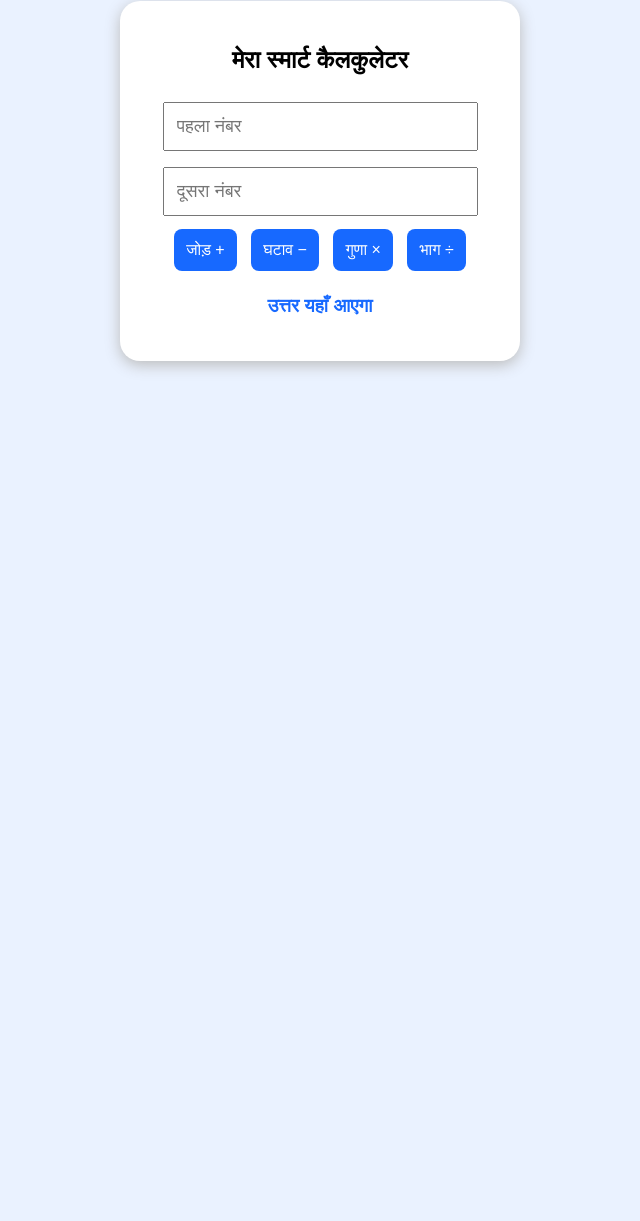
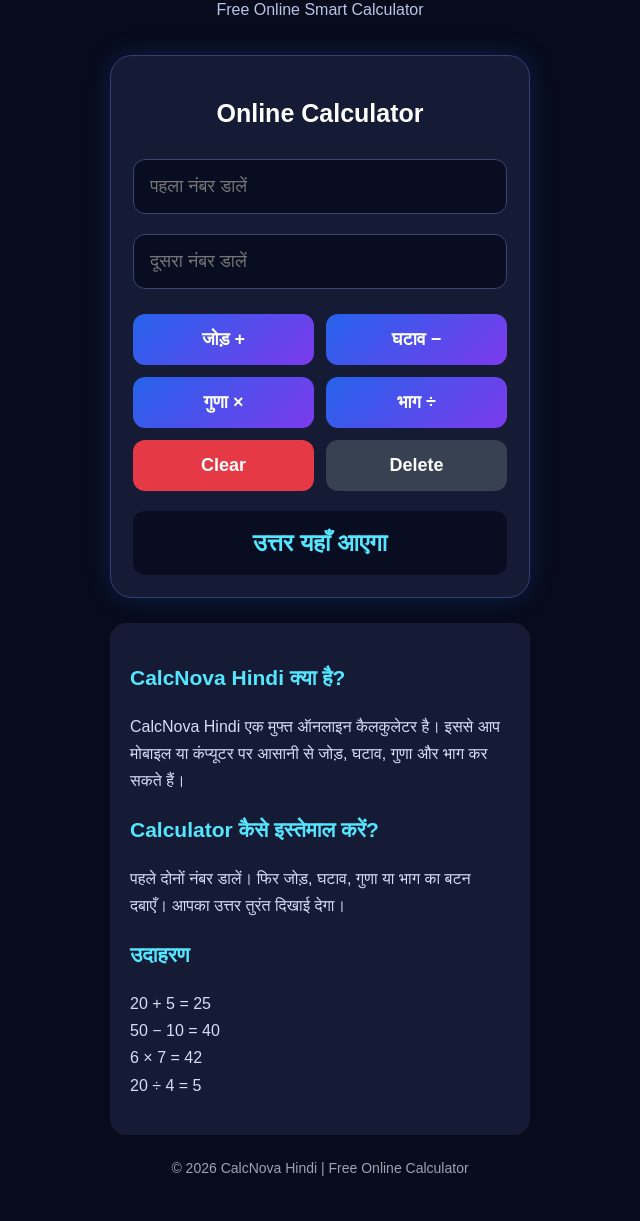
Before and after one commit to nikhilsankrot43-ops/my-calculator-pro-, a plain HTML site: page index.html in a window 1280 px wide. Shown: the part 90-1311 px from the top of the page, without its empty margins (320-960 px from the left). Before the commit the page ends 800 px from the top, so only its background shows below. Drawn offline with Linux system fonts and the light colour scheme.

Commit message:
Update index.html

```diff
--- a/index.html
+++ b/index.html
@@ -1,88 +1,278 @@
-<h1>My Calculator Pro - Online Calculator</h1>
+
 <!DOCTYPE html>
-<html>
+<html lang="hi">
 <head>
-<title>My Calculator Pro - Free Online Calculator</title>
-<meta name=<meta name="description" content="My Calculator Pro is a free online calculator for addition, subtraction, multiplication and division.">
+<meta charset="UTF-8">
+<meta name="viewport" content="width=device-width, initial-scale=1.0">
+
+<title>CalcNova Hindi - Free Online Calculator</title>
+
+<meta name="description" content="CalcNova Hindi एक मुफ्त ऑनलाइन कैलकुलेटर है। जोड़, घटाव, गुणा और भाग आसानी से करें।">
+
+<meta name="robots" content="index,follow">
+
+<link rel="canonical" href="https://nikhilsankrot43-ops.github.io/my-calculator-pro/">
+
+<meta property="og:title" content="CalcNova Hindi - Online Calculator">
+<meta property="og:description" content="Free online calculator for addition, subtraction, multiplication and division.">
+<meta property="og:type" content="website">
+<meta property="og:url" content="https://nikhilsankrot43-ops.github.io/my-calculator-pro/">
+
 <style>
-    body {
-      font-family: Arial, sans-serif;
-      background: #eaf2ff;
-      text-align: center;
-      padding: 25px;
+* {
+  box-sizing: border-box;
 }
 
-    .box {
-      background: white;
-      padding: 25px;
-      border-radius: 20px;
-      max-width: 350px;
+body {
+  margin: 0;
+  font-family: Arial, sans-serif;
+  background: #080b1c;
+  color: white;
+  padding: 20px;
+}
+
+header {
+  text-align: center;
+  padding: 20px 0;
+}
+
+.logo {
+  font-size: 30px;
+  font-weight: bold;
+  color: #55e6ff;
+}
+
+header p {
+  color: #b8c5e8;
+}
+
+.container {
+  max-width: 420px;
   margin: auto;
-      box-shadow: 0 4px 15px #bbbbbb;
+}
+
+.calculator {
+  background: #151b35;
+  padding: 22px;
+  border-radius: 22px;
+  border: 1px solid #343e70;
+  box-shadow: 0 0 25px #1649a455;
+}
+
+h1 {
+  font-size: 25px;
+  text-align: center;
+  color: #ffffff;
 }
 
 input {
-      width: 90%;
-      padding: 12px;
-      margin: 8px 0;
+  width: 100%;
+  padding: 16px;
+  margin: 10px 0;
+  border: 1px solid #39476e;
+  border-radius: 12px;
+  background: #080d22;
+  color: white;
   font-size: 18px;
-      box-sizing: border-box;
+}
+
+.buttons {
+  display: grid;
+  grid-template-columns: repeat(2, 1fr);
+  gap: 12px;
+  margin-top: 15px;
 }
 
 button {
-      padding: 12px;
-      margin: 5px;
+  padding: 15px;
   border: none;
-      border-radius: 8px;
-      background: #1769ff;
+  border-radius: 12px;
+  font-size: 18px;
+  font-weight: bold;
   color: white;
-      font-size: 16px;
+  background: linear-gradient(135deg, #2563eb, #7c3aed);
+  cursor: pointer;
 }
 
-    #result {
-      color: #1769ff;
+button:active {
+  transform: scale(0.96);
+}
+
+.clear {
+  background: #e63946;
+}
+
+.delete {
+  background: #374151;
+}
+
+.result {
+  margin-top: 20px;
+  padding: 18px;
+  background: #080d22;
+  border-radius: 12px;
+  text-align: center;
+  color: #55e6ff;
+  font-size: 24px;
+  font-weight: bold;
+  overflow-wrap: anywhere;
+}
+
+.info {
+  margin-top: 25px;
+  padding: 20px;
+  background: #151b35;
+  border-radius: 16px;
+  line-height: 1.7;
+  color: #d5def5;
+}
+
+.info h2 {
+  color: #55e6ff;
+  font-size: 21px;
+}
+
+footer {
+  text-align: center;
+  color: #9ca3af;
+  padding: 25px 0;
+  font-size: 14px;
 }
 </style>
 </head>
+
 <body>
-  <div class="box">
-    <h2>मेरा स्मार्ट कैलकुलेटर</h2>
 
-    <input id="a" type="number" placeholder="पहला नंबर">
-    <input id="b" type="number" placeholder="दूसरा नंबर">
+<header>
+  <div class="logo">⚡ CalcNova Hindi</div>
+  <p>Free Online Smart Calculator</p>
+</header>
 
-    <div>
-      <button onclick="calc('+')">जोड़ +</button>
-      <button onclick="calc('-')">घटाव −</button>
-      <button onclick="calc('*')">गुणा ×</button>
-      <button onclick="calc('/')">भाग ÷</button>
+<main class="container">
+
+<section class="calculator">
+
+<h1>Online Calculator</h1>
+
+<input type="number" id="num1"
+placeholder="पहला नंबर डालें" inputmode="decimal">
+
+<input type="number" id="num2"
+placeholder="दूसरा नंबर डालें" inputmode="decimal">
+
+<div class="buttons">
+
+<button onclick="calculate('+')">जोड़ +</button>
+
+<button onclick="calculate('-')">घटाव −</button>
+
+<button onclick="calculate('*')">गुणा ×</button>
+
+<button onclick="calculate('/')">भाग ÷</button>
+
+<button class="clear" onclick="clearAll()">Clear</button>
+
+<button class="delete" onclick="deleteLast()">Delete</button>
+
 </div>
 
-    <h3 id="result">उत्तर यहाँ आएगा</h3>
+<div class="result" id="result">
+उत्तर यहाँ आएगा
 </div>
 
+</section>
+
+<section class="info">
+
+<h2>CalcNova Hindi क्या है?</h2>
+
+<p>
+CalcNova Hindi एक मुफ्त ऑनलाइन कैलकुलेटर है।
+इससे आप मोबाइल या कंप्यूटर पर आसानी से
+जोड़, घटाव, गुणा और भाग कर सकते हैं।
+</p>
+
+<h2>Calculator कैसे इस्तेमाल करें?</h2>
+
+<p>
+पहले दोनों नंबर डालें। फिर जोड़, घटाव,
+गुणा या भाग का बटन दबाएँ।
+आपका उत्तर तुरंत दिखाई देगा।
+</p>
+
+<h2>उदाहरण</h2>
+
+<p>
+20 + 5 = 25<br>
+50 − 10 = 40<br>
+6 × 7 = 42<br>
+20 ÷ 4 = 5
+</p>
+
+</section>
+
+</main>
+
+<footer>
+  © 2026 CalcNova Hindi | Free Online Calculator
+</footer>
+
 <script>
-    function calc(op) {
-      let a = Number(document.getElementById("a").value);
-      let b = Number(document.getElementById("b").value);
+function calculate(operator) {
+
+  let a = document.getElementById("num1").value;
+  let b = document.getElementById("num2").value;
+
+  let resultBox = document.getElementById("result");
+
+  if (a === "" || b === "") {
+    resultBox.innerText = "दोनों नंबर डालें";
+    return;
+  }
+
+  a = Number(a);
+  b = Number(b);
+
   let answer;
 
-      if (op === "+") answer = a + b;
-      if (op === "-") answer = a - b;
-      if (op === "*") answer = a * b;
-
-      if (op === "/") {
+  if (operator === "+") {
+    answer = a + b;
+  }
+  else if (operator === "-") {
+    answer = a - b;
+  }
+  else if (operator === "*") {
+    answer = a * b;
+  }
+  else if (operator === "/") {
     if (b === 0) {
-          document.getElementById("result").innerText =
-            "शून्य से भाग नहीं दे सकते!";
+      resultBox.innerText = "0 से भाग नहीं कर सकते";
       return;
     }
     answer = a / b;
   }
 
+  resultBox.innerText = "उत्तर: " + answer;
+}
+
+function clearAll() {
+  document.getElementById("num1").value = "";
+  document.getElementById("num2").value = "";
   document.getElementById("result").innerText =
-        "उत्तर: " + answer;
+    "उत्तर यहाँ आएगा";
+}
+
+function deleteLast() {
+  let input = document.activeElement;
+
+  if (input.id === "num1" || input.id === "num2") {
+    input.value = input.value.slice(0, -1);
+  } else {
+    document.getElementById("num2").value =
+      document.getElementById("num2").value.slice(0, -1);
+  }
 }
 </script>
+
 </body>
 </html>
```
Lines whose indentation alone changed are shown as unchanged.
